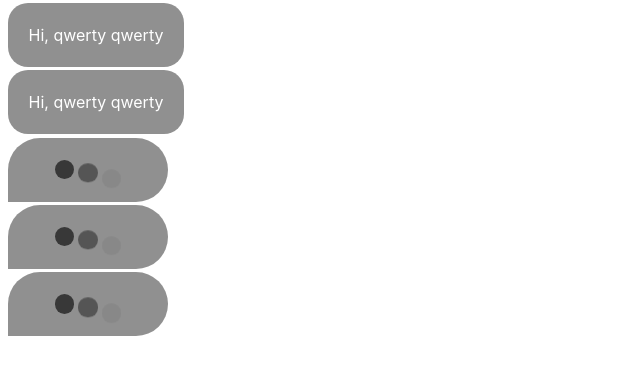
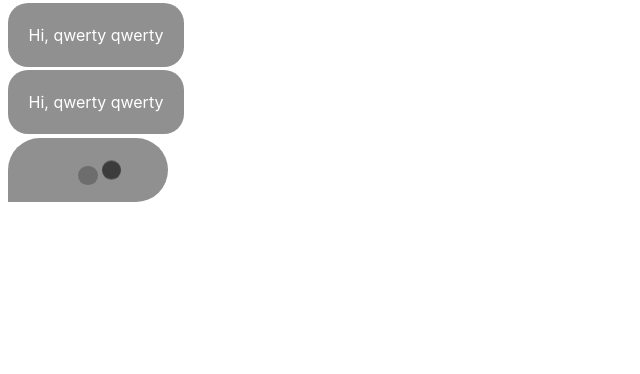
Before and after one commit to th3c0d3br34ker/hbd, a React (Create React App) app: page / in a window 1280 px wide. Shown: the top 374 px of the page, without its empty margins (0-640 px from the left). Built offline with nearby package versions, Linux system fonts and the light colour scheme.

Commit message:
Added slide animation

```diff
--- a/package.json
+++ b/package.json
@@ -10,6 +10,7 @@
     "react": "^16.13.1",
     "react-dom": "^16.13.1",
     "react-easy-emoji": "^1.4.0",
+    "react-reveal": "^1.2.2",
     "react-scripts": "3.4.1"
   },
   "scripts": {
--- a/src/container/wishings/wishings.jsx
+++ b/src/container/wishings/wishings.jsx
@@ -14,6 +14,7 @@ class Wishings extends Component {
               id={message.id}
               start={message.start}
               message={message.message}
+              delay={message.delay}
             />
           );
         })}
--- a/src/elements/Transition/transition.jsx
+++ b/src/elements/Transition/transition.jsx
@@ -1,4 +1,6 @@
 import React, { Component } from "react";
+
+import { Fade } from "react-reveal";
 
 import TypingDots from "../TypingDots/typingdots.jsx";
 import Message from "../../container/message/message.jsx";
@@ -32,45 +34,16 @@ class Transition extends Component {
     }
     return (
       <div className="transition">
-        {show ? (
-          <TypingDots />
-        ) : (
-          <Message id={this.props.id} message={this.props.message} />
-        )}
+        <Fade left delay={this.props.delay}>
+          {show ? (
+            <TypingDots />
+          ) : (
+            <Message id={this.props.id} message={this.props.message} />
+          )}
+        </Fade>
       </div>
     );
   }
 }
 
 export default Transition;
-
-// class Clock extends React.Component {
-//   constructor(props) {
-//     super(props);
-//     this.state = { date: new Date() };
-//   }
-
-//   componentDidMount() {
-//     this.timerID = setInterval(() => this.tick(), 1000);
-//   }
-
-//   componentWillUnmount() {
-//     clearInterval(this.timerID);
-//   }
-
-//   tick() {
-//     this.setState({
-//       date: new Date(),
-//     });
-//   }
-
-//   render() {
-//     return (
-//       <div>
-//         <h1>Hello, world!</h1>
-//         <h2>It is {this.state.date.toLocaleTimeString()}.</h2>
-//       </div>
-//     );
-//   }
-// }
-// export default Clock;
--- a/src/messages.js
+++ b/src/messages.js
@@ -4,30 +4,35 @@ const Messages = [
     start: new Date().getTime(),
     message: "Hi, qwerty qwerty",
     width: "16rem",
+    delay: 0,
   },
   {
     id: "2",
     start: new Date().getTime() + 2000,
     message: "Hi, qwerty qwerty",
     width: "16rem",
+    delay: 2000,
   },
   {
     id: "3",
     start: new Date().getTime() + 4000,
     message: "Hi, qwerty qwerty",
     width: "16rem",
+    delay: 4000,
   },
   {
     id: "4",
     start: new Date().getTime() + 6000,
     message: "Hi, qwerty qwerty",
     width: "16rem",
+    delay: 6000,
   },
   {
     id: "5",
     start: new Date().getTime() + 8000,
     message: "Hi, qwerty qwerty Hi, qwerty qwert Hi, qwerty qwert ",
     width: "16rem",
+    delay: 8000,
   },
 ];
 
```
Also changed, not shown: 2 other files (tests, documents, lock files or other folders).
